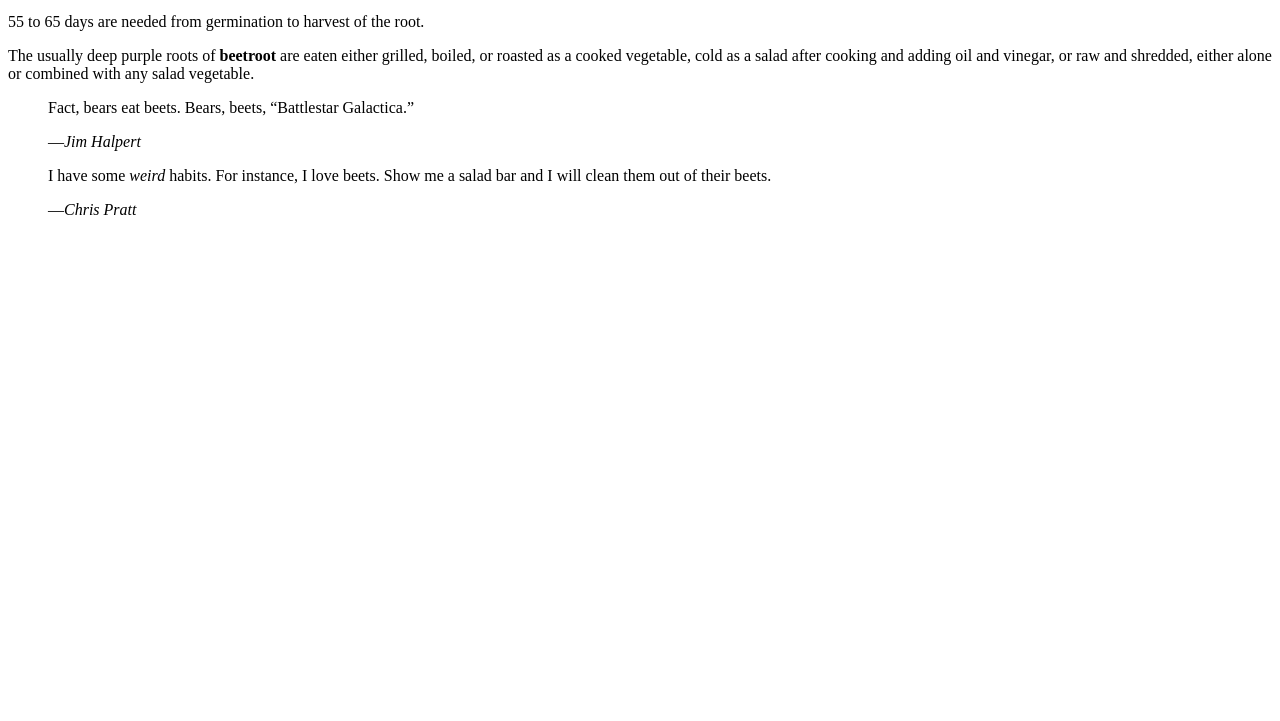
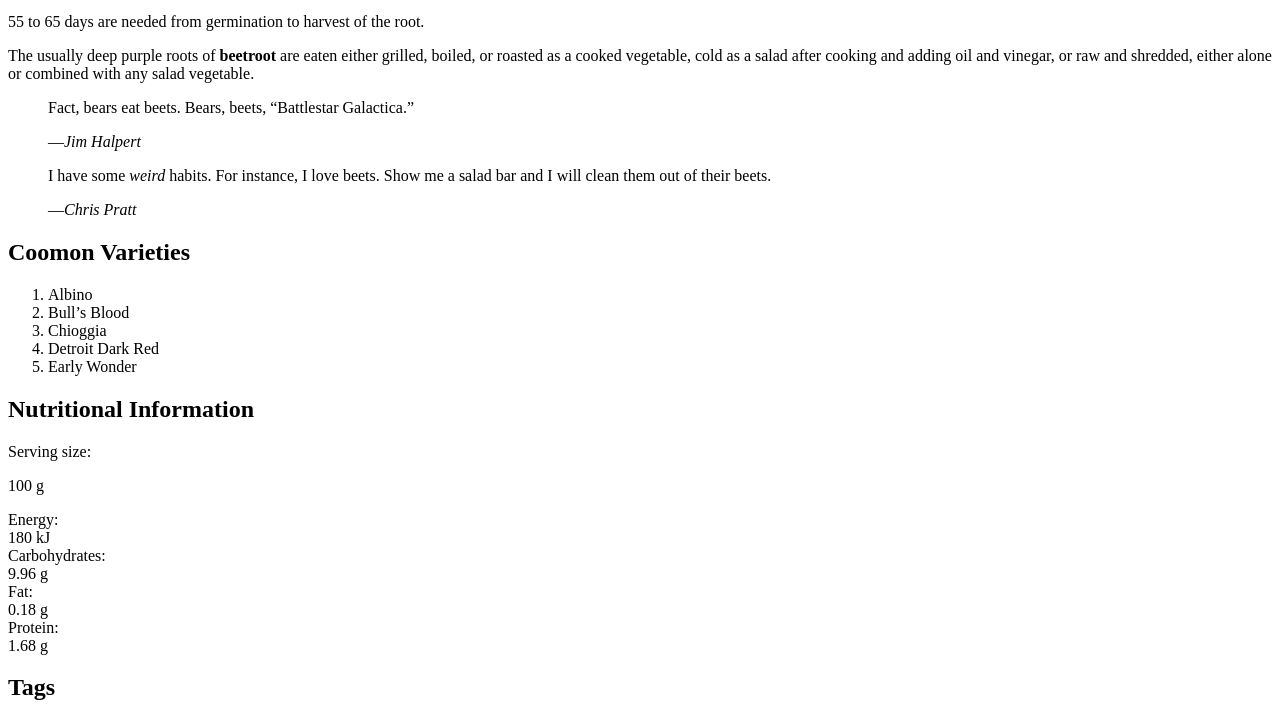
Before and after one commit to guy00030/dsn1678-exercise-0, a plain HTML site: page index.html in a window 1280 px wide. Shown: the part 119-840 px from the top of the page. Before the commit the page ends 800 px from the top, so only its background shows below. Drawn offline with Linux system fonts and the light colour scheme.

Commit message:
added lists

```diff
--- a/index.html
+++ b/index.html
@@ -52,7 +52,28 @@ shredded, either alone or combined with any salad vegetable.</p>
 
 		</blockquote>
 
-			<h2>
+			<h2>Coomon Varieties</h2>
+
+				<ol>
+					<li>Albino</li>
+					<li>Bull’s Blood</li>
+					<li>Chioggia</li>
+					<li>Detroit Dark Red</li>
+					<li>Early Wonder</li>
+				</ol>
+
+			<h2>Nutritional Information</h2>
+
+				<p>Serving size:</p> 100 g
+
+				<dl>
+					<dt>Energy:</dt> <data>180 kJ</data>
+					<dt>Carbohydrates:</dt> <data>9.96 g</data>
+					<dt>Fat:</dt> <data>0.18 g</data>
+					<dt>Protein:</dt> <data>1.68 g</data>
+				</dl>
+
+			<h2>Tags</h2>
 
 
 
```
